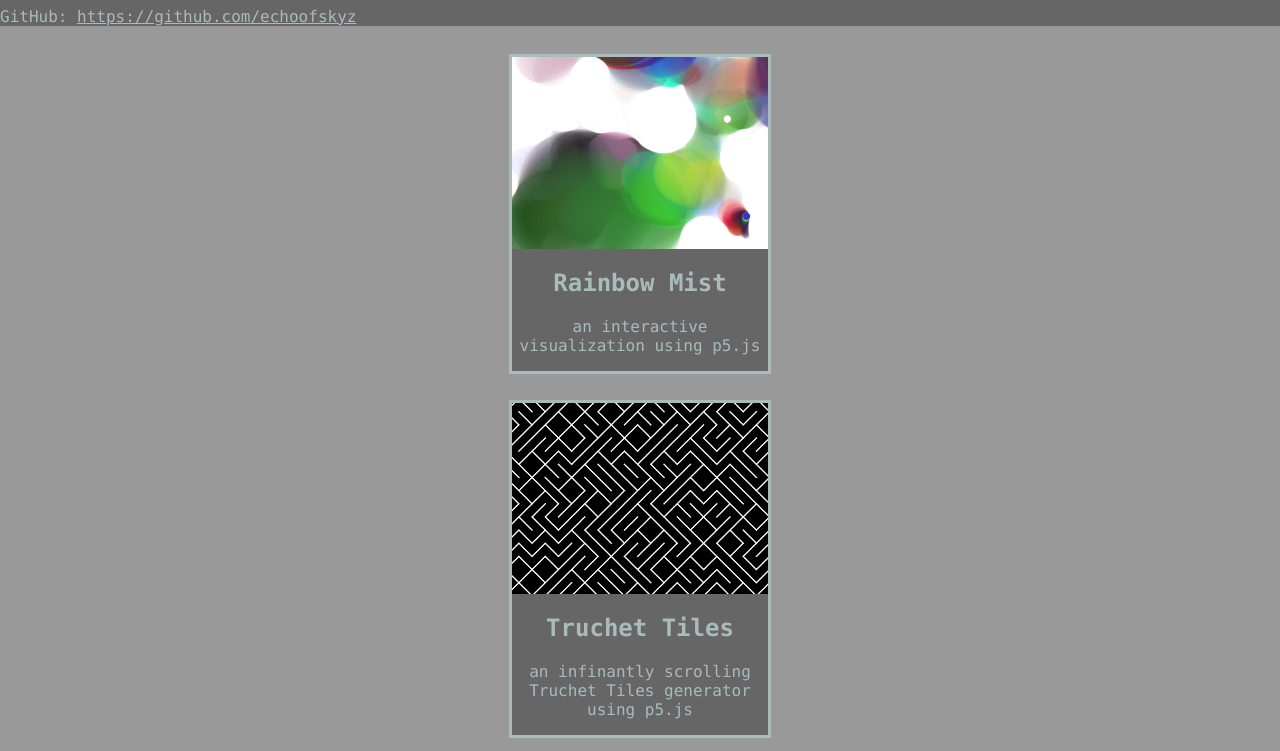
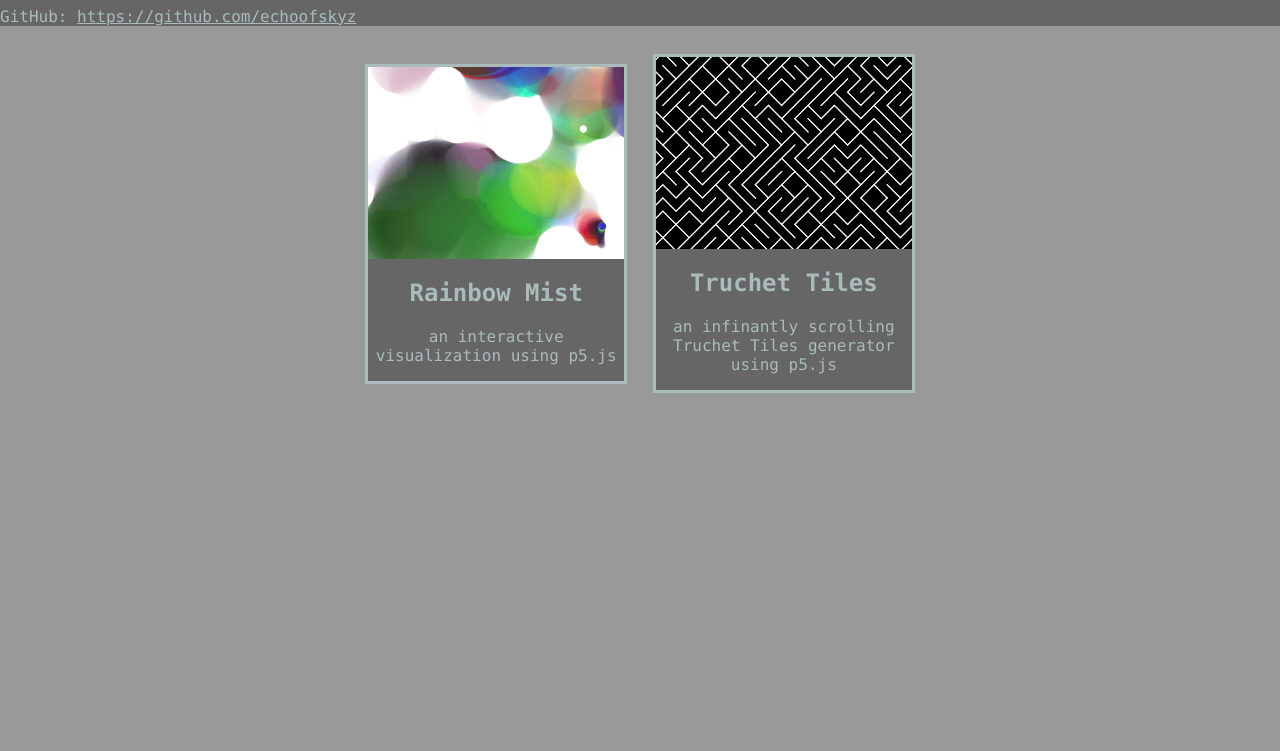
Before and after one commit to echoofskyz/echoofskyz.github.io, a plain HTML site: page index.html in a window 1280 px wide. Shown: the part 73-824 px from the top of the page. After the commit the page ends 800 px from the top, so only its background shows below. Drawn offline with Linux system fonts and the light colour scheme.

Commit message:
Fixed Copy/Paste Error

```diff
--- a/index.html
+++ b/index.html
@@ -15,8 +15,6 @@
 				<h2>Rainbow Mist</h1>
 				<p>an interactive visualization using p5.js</p>
 			</div>
-		</div>
-		<div id="projects_section">
 			<div class="project" onClick="location = 'https://echoofskyz.github.io/Truchet_Tiles/'">
 				<img src="project_images/truchet_tiles.png" width=400 height=300/>
 				<h2>Truchet Tiles</h1>
```
